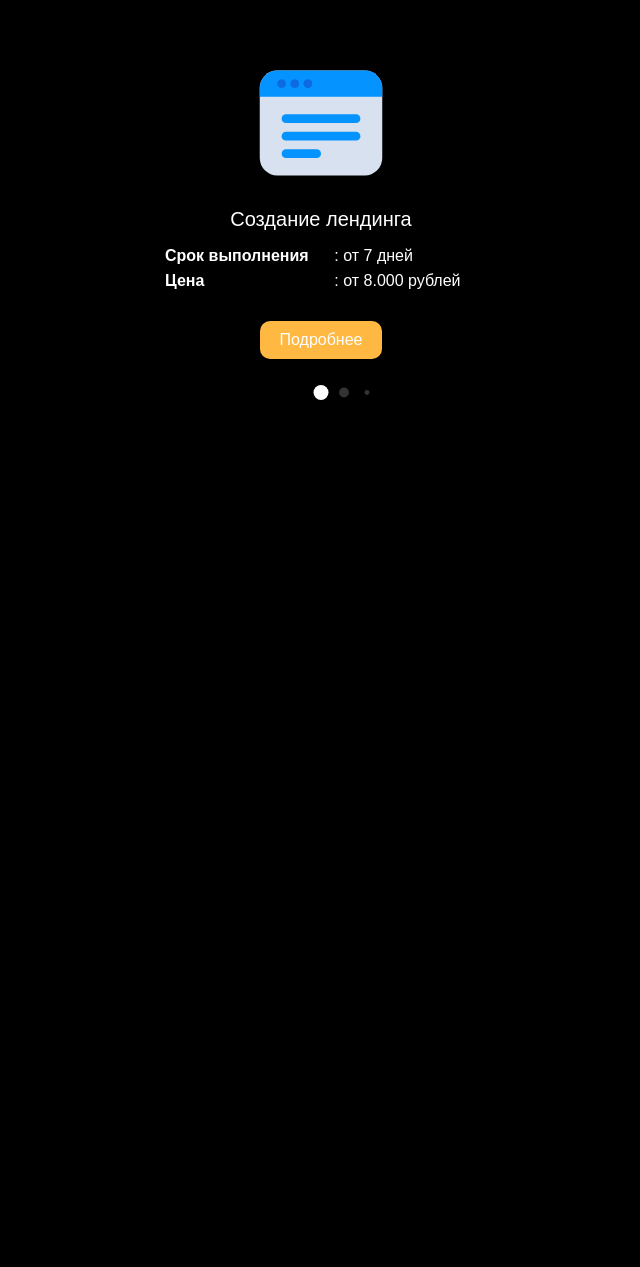
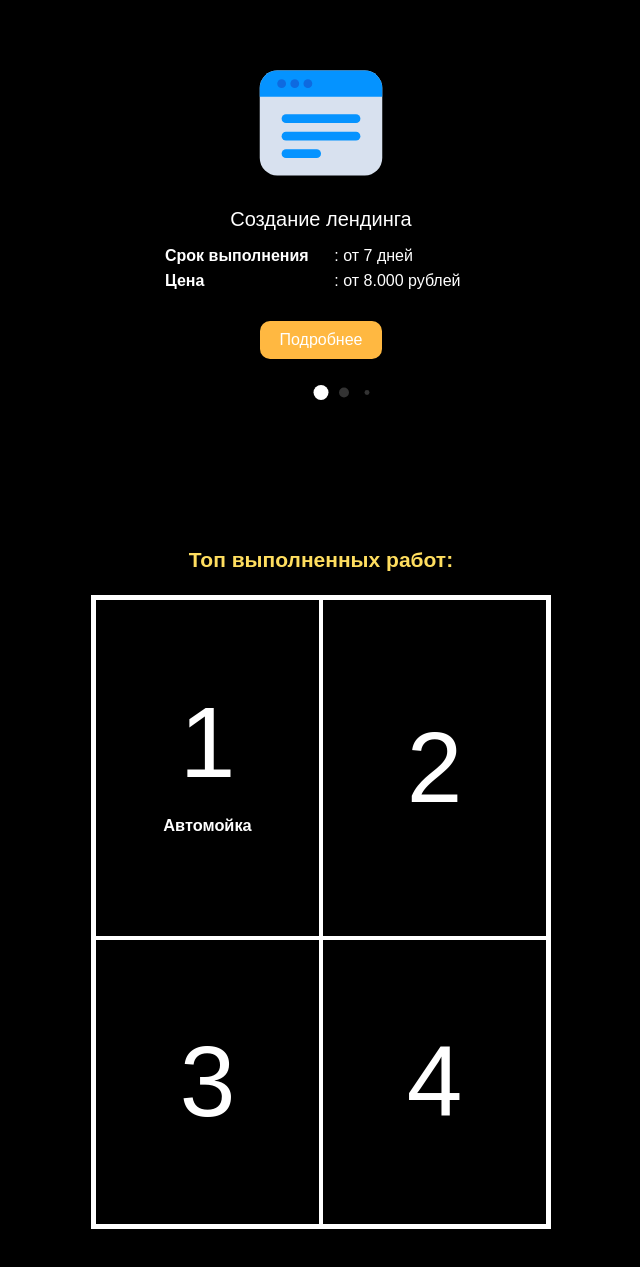
Before and after one commit to racoon-typing/Sait-vizitka, a website: page source/index.html in a window 1280 px wide. Shown: the part 2057-3324 px from the top of the page, without its empty margins (319-959 px from the left). Before the commit the page ends 2526 px from the top, so only its background shows below. Drawn offline with nearby package versions, Linux system fonts and the light colour scheme; files that its build step writes are made by us from their sources.

Commit message:
список

```diff
--- a/source/index.html
+++ b/source/index.html
@@ -565,6 +565,50 @@
         </section>
 
 
+        <!-- Услуги -->
+        <section class="gallery">
+            <div class="gallery__wrapper">
+                <div class="gallery__title-wrapper">
+                    <h2 class="gallery__title">
+                        Топ выполненных работ:
+                    </h2>
+                </div>
+
+                <ul class="gallery__list">
+                    <!-- 1 -->
+                    <li class="gallery__item" id="0">
+                        <p class="gallery__item-text">
+                            1
+                        </p>
+
+                        <h3 class="gallery__item-work">
+                            Автомойка
+                        </h3>
+                    </li>
+                    <!-- 2 -->
+                    <li class="gallery__item" id="1">
+                        <p class="gallery__item-text">
+                            2
+                        </p>
+                    </li>
+                    <!-- 3 -->
+                    <li class="gallery__item" id="2">
+                        <p class="gallery__item-text">
+                            3
+                        </p>
+                    </li>
+                    <!-- 4 -->
+                    <li class="gallery__item" id="3">
+                        <p class="gallery__item-text">
+                            4
+                        </p>
+                    </li>
+                </ul>
+            </div>
+        </section>
+
+
+
     </main>
 
     <!-- <footer class="main-footer">
--- /dev/null
+++ b/source/less/blocks/gallery.less
@@ -0,0 +1,69 @@
+.gallery {
+    &__wrapper {
+        display: grid;
+        grid-template-rows: 10% 90%;
+        box-sizing: border-box;
+        max-width: 500px;
+        min-height: 100vh;
+        padding: 0 20px;
+        padding-top: 56px;
+        padding-bottom: 40px;
+        margin: 0 auto;
+    }
+
+    &__title {
+        color: @color-second;
+        margin: 0;
+
+        &-wrapper {
+            display: flex;
+            align-items: center;
+            justify-content: center;
+        }
+    }
+
+    &__list {
+        width: 100%;
+        padding: 0;
+        margin: 0;
+        list-style-type: none;
+        display: grid;
+        grid-template-columns: 1fr 1fr;
+        // gap: 5px;
+    }
+
+    &__item {
+        display: flex;
+        flex-direction: column;
+        align-items: center;
+        justify-content: center;
+        border: 5px solid @color-main;
+
+        &:nth-child(1) {
+            border-right: 2.5px solid @color-main;
+            border-bottom: 2.5px solid @color-main;
+        }
+
+        &:nth-child(2) {
+            border-left: 2.5px solid @color-main;
+            border-bottom: 2.5px solid @color-main;
+        }
+
+        &:nth-child(3) {
+            border-right: 2.5px solid @color-main;
+            border-top: 2.5px solid @color-main;
+        }
+
+        &:nth-child(4) {
+            border-left: 2.5px solid @color-main;
+            border-top: 2.5px solid @color-main;
+        }
+
+
+        &-text {
+            margin: 0;
+            font-size: 100px;
+            line-height: normal;
+        }
+    }
+}
--- a/source/less/style.less
+++ b/source/less/style.less
@@ -7,4 +7,5 @@
 @import "./blocks/about.less";
 @import "./blocks/service.less";
 @import "./blocks/slider.less";
+@import "./blocks/gallery.less";
 // @import "./blocks/social-list.less";
```
Also changed, not shown: dist/css/style.css, dist/img/jallery/grass-1.png (added), dist/img/jallery/grass-2.png (added), dist/img/jallery/grass-3.png (added), dist/index.html, source/img/jallery/grass-1.png (added), source/img/jallery/grass-2.png (added), source/img/jallery/grass-3.png (added), 1 other file.
